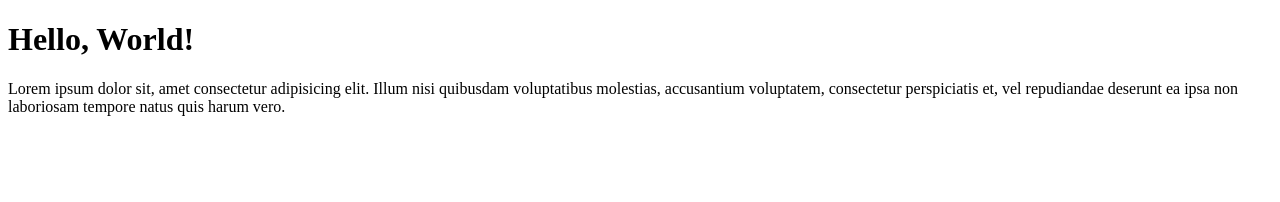
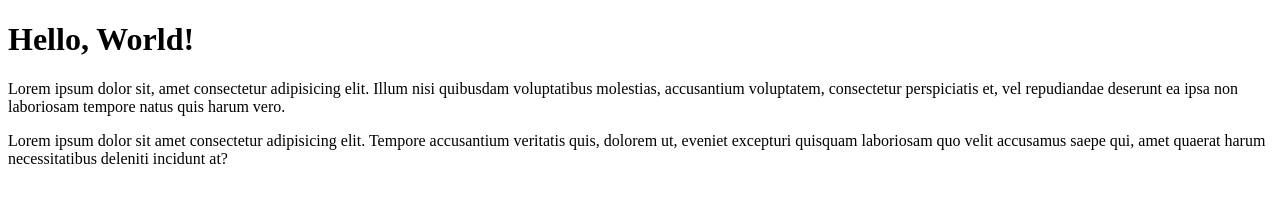
Before and after one commit to feandradez/hello-world, a plain HTML site: page site-exemplo/index.html in a window 1280 px wide. Drawn offline with Linux system fonts and the light colour scheme.

Commit message:
Adicionei um parágrafo

```diff
--- a/site-exemplo/index.html
+++ b/site-exemplo/index.html
@@ -8,5 +8,6 @@
 <body>
     <h1>Hello, World!</h1>
     <p>Lorem ipsum dolor sit, amet consectetur adipisicing elit. Illum nisi quibusdam voluptatibus molestias, accusantium voluptatem, consectetur perspiciatis et, vel repudiandae deserunt ea ipsa non laboriosam tempore natus quis harum vero.</p>
+    <p>Lorem ipsum dolor sit amet consectetur adipisicing elit. Tempore accusantium veritatis quis, dolorem ut, eveniet excepturi quisquam laboriosam quo velit accusamus saepe qui, amet quaerat harum necessitatibus deleniti incidunt at?</p>
 </body>
 </html>
```
